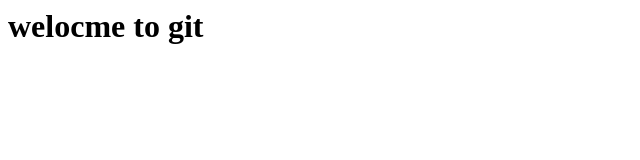
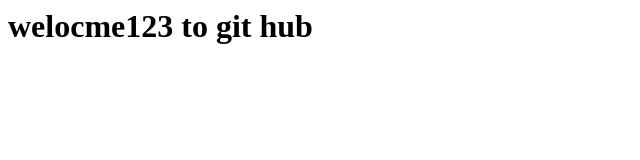
Before and after one commit to Surendra995/Surendra, a plain HTML site: page index.html in a window 1280 px wide. Shown: the whole page, without its empty margins (0-640 px from the left). Drawn offline with Linux system fonts and the light colour scheme.

Commit message:
add index.html

```diff
--- a/index.html
+++ b/index.html
@@ -1 +1 @@
- <h1> welocme to git <h1>
+ <h1> welocme123 to git hub <h1>
```
